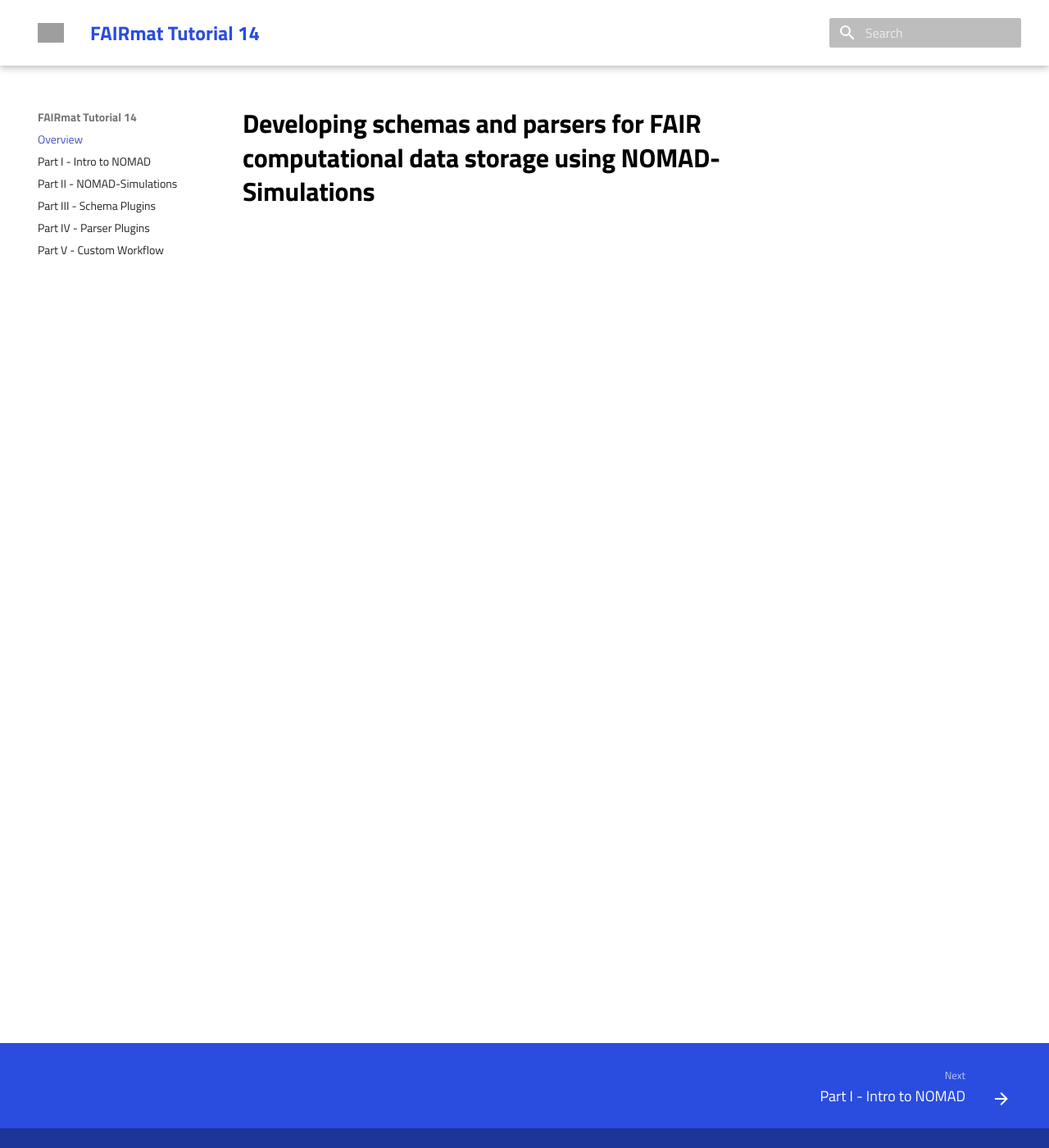
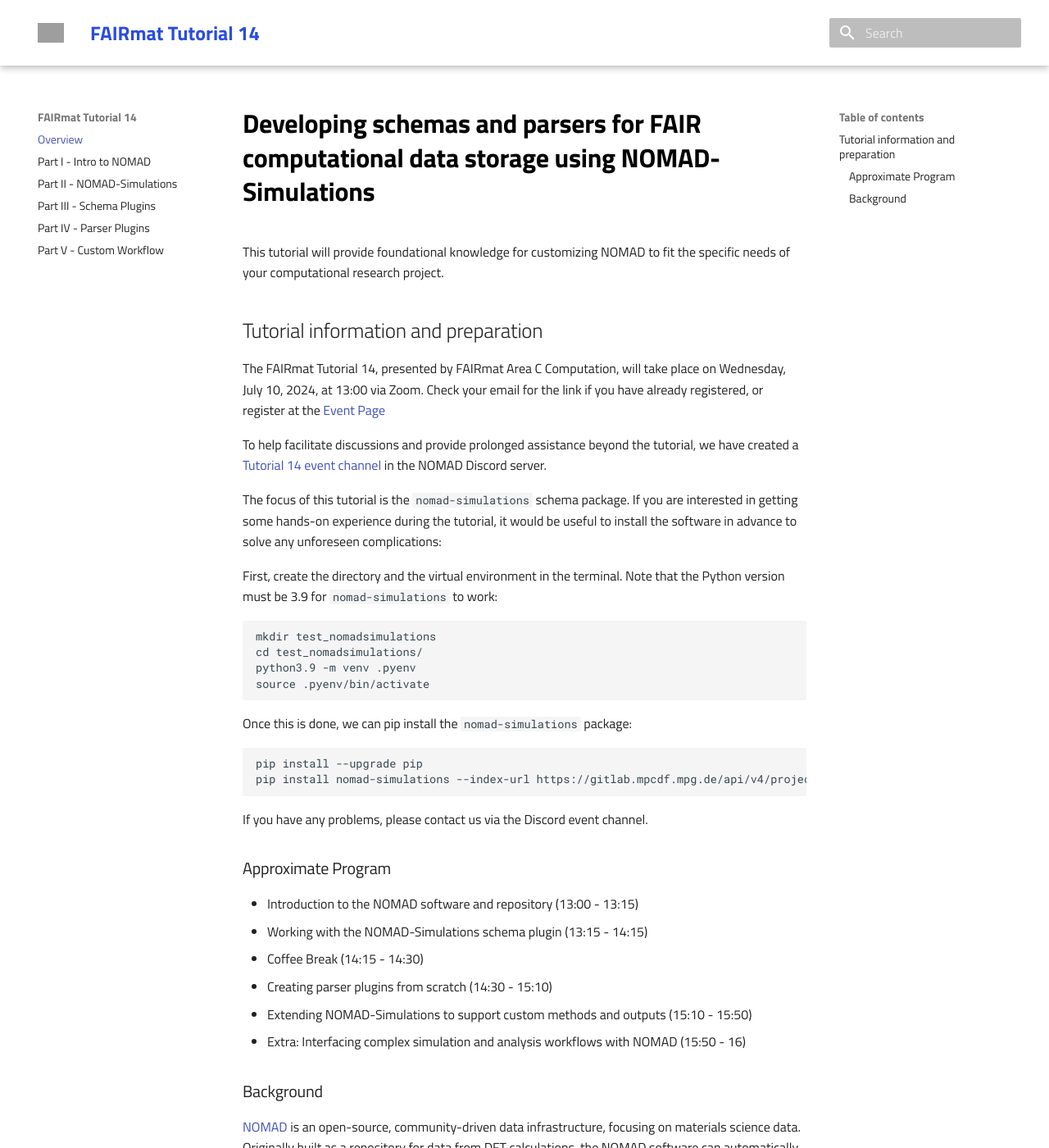
Before and after one commit to FAIRmat-NFDI/fairmat-tutorial-14-computational-plugins, an MkDocs documentation site: the page built from docs/index.md, in a window 1280 px wide and 1400 px high. Shown: the whole window at 82% size. Built offline with MkDocs 1.6.1 and Material for MkDocs 9.7.7, drawn with Linux system fonts in a browser that asks for light colours; nearby versions of some CDN libraries; library files that are not in the unit come from our copies; some of the changed text lies outside the part shown; grey boxes are pictures that could not be loaded.

Commit message:
added tutorial prep info

```diff
--- a/docs/index.md
+++ b/docs/index.md
@@ -1 +1,40 @@
 # Developing schemas and parsers for FAIR computational data storage using NOMAD-Simulations
+
+This tutorial will provide foundational knowledge for customizing NOMAD to fit the specific needs of your computational research project.
+
+## Tutorial information and preparation
+
+The FAIRmat Tutorial 14, presented by FAIRmat Area C Computation, will take place on Wednesday, July 10, 2024, at 13:00 via Zoom. Check your email for the link if you have already registered, or register at the [Event Page](https://events.fairmat-nfdi.eu/event/22/){:target="_blank"}
+
+To help facilitate discussions and provide prolonged assistance beyond the tutorial, we have created a [Tutorial 14 event channel](https://discord.gg/qgpHtPZwkt) in the NOMAD Discord server.
+
+The focus of this tutorial is the `nomad-simulations` schema package. If you are interested in getting some hands-on experience during the tutorial, it would be useful to install the software in advance to solve any unforeseen complications:
+
+First, create the directory and the virtual environment in the terminal. Note that the Python version must be 3.9 for `nomad-simulations` to work:
+
+    mkdir test_nomadsimulations
+    cd test_nomadsimulations/
+    python3.9 -m venv .pyenv
+    source .pyenv/bin/activate
+
+
+Once this is done, we can pip install the `nomad-simulations` package:
+
+    pip install --upgrade pip
+    pip install nomad-simulations --index-url https://gitlab.mpcdf.mpg.de/api/v4/projects/2187/packages/pypi/simple`
+
+If you have any problems, please contact us via the Discord event channel.
+
+### Approximate Program
+
+- Introduction to the NOMAD software and repository (13:00 - 13:15)
+- Working with the NOMAD-Simulations schema plugin (13:15 - 14:15)
+- Coffee Break (14:15 - 14:30)
+- Creating parser plugins from scratch (14:30 - 15:10)
+- Extending NOMAD-Simulations to support custom methods and outputs (15:10 - 15:50)
+- Extra: Interfacing complex simulation and analysis workflows with NOMAD (15:50 - 16)
+
+
+### Background
+
+[NOMAD](nomad-lab.edu){:target="_blank"} is an open-source, community-driven data infrastructure, focusing on materials science data. Originally built as a repository for data from DFT calculations, the NOMAD software can automatically extract data from the output of a large variety of simulation codes. Our previous computation-focused tutorials ([CECAM workshop](https://fairmat-nfdi.github.io/AreaC-Tutorial-CECAM-2023/){:target="_blank"}, [Tutorial 10](https://fairmat-nfdi.github.io/AreaC-Tutorial10_2023/){:target="_blank"}, and [Tutorial 7](https://www.fairmat-nfdi.eu/events/fairmat-tutorial-7/tutorial-7-materials){:target="_blank"}) have highlighted the extension of NOMAD’s functionalities to support advanced many-body calculations, classical molecular dynamics simulations, and complex simulation workflows.
```
